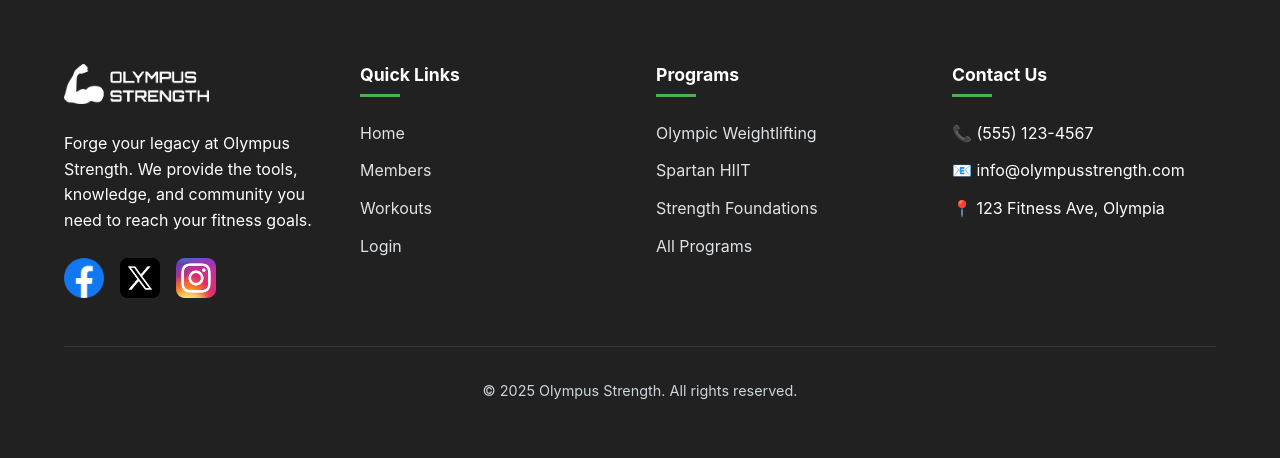
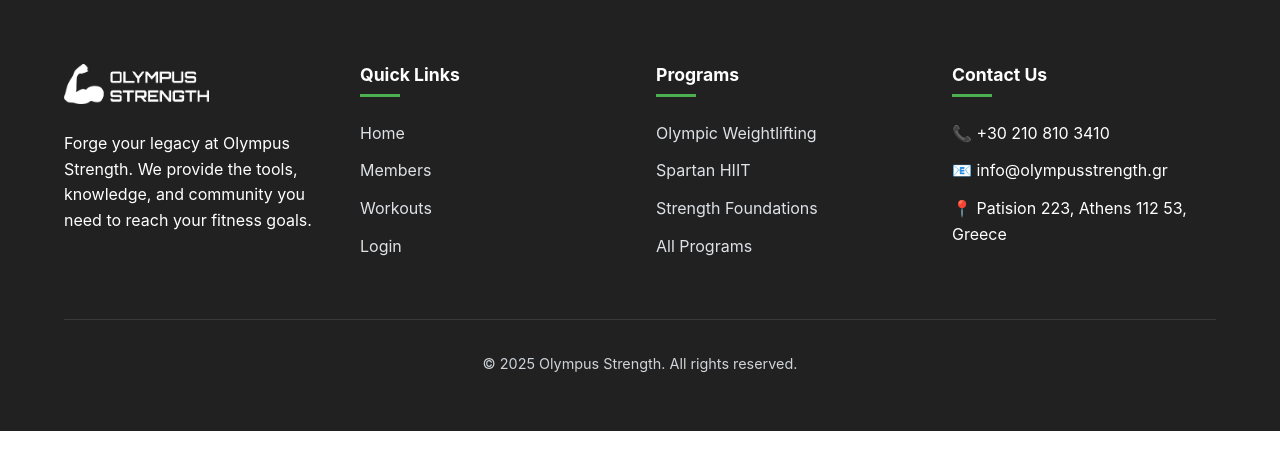
Before and after one commit to NikosWork1/olympus-strength, a FastAPI app: template templates/user_management.html in a window 1280 px wide. Shown: the part 2467-2925 px from the top of the page. After the commit the page ends 2898 px from the top, so only its background shows below. Run offline with FastAPI, Linux system fonts and the light colour scheme; the template is opened without the code that fills it, so the values that code supplies are empty.

Commit message:
Update base.html

```diff
--- a/templates/base.html
+++ b/templates/base.html
@@ -696,17 +696,6 @@
                         <img src="/static/img/logo.png" alt="Olympus Strength" class="logo-img">
                     </a>
                     <p>Forge your legacy at Olympus Strength. We provide the tools, knowledge, and community you need to reach your fitness goals.</p>
-                    <div class="social-links">
-                        <a href="#" class="social-link">
-                            <img src="/static/img/fb.png" alt="Facebook" class="social-icon">
-                        </a>
-                        <a href="#" class="social-link">
-                            <img src="/static/img/x.png" alt="X (Twitter)" class="social-icon">
-                        </a>
-                        <a href="#" class="social-link">
-                            <img src="/static/img/instagram.png" alt="Instagram" class="social-icon">
-                        </a>
-                    </div>
                 </div>
 
                 <div class="footer-links">
@@ -732,9 +721,9 @@
                 <div class="footer-links">
                     <h4>Contact Us</h4>
                     <ul>
-                        <li>📞 (555) 123-4567</li>
-                        <li>📧 info@olympusstrength.com</li>
-                        <li>📍 123 Fitness Ave, Olympia</li>
+                        <li>📞 +30 210 810 3410</li>
+                        <li>📧 info@olympusstrength.gr</li>
+                        <li>📍 Patision 223, Athens 112 53, Greece</li>
                     </ul>
                 </div>
             </div>
```
